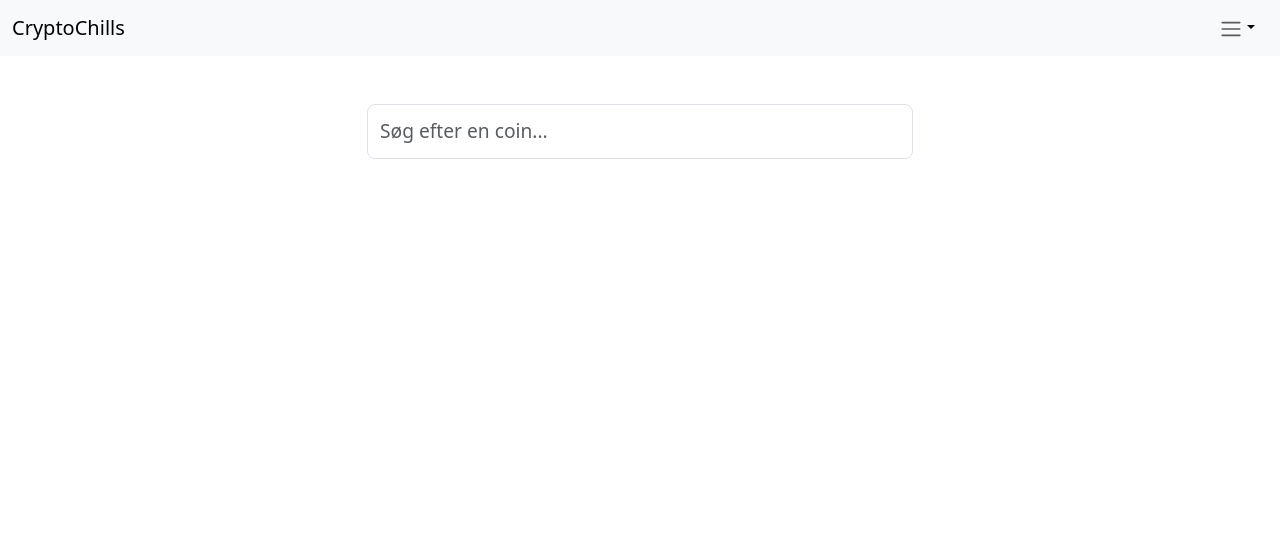
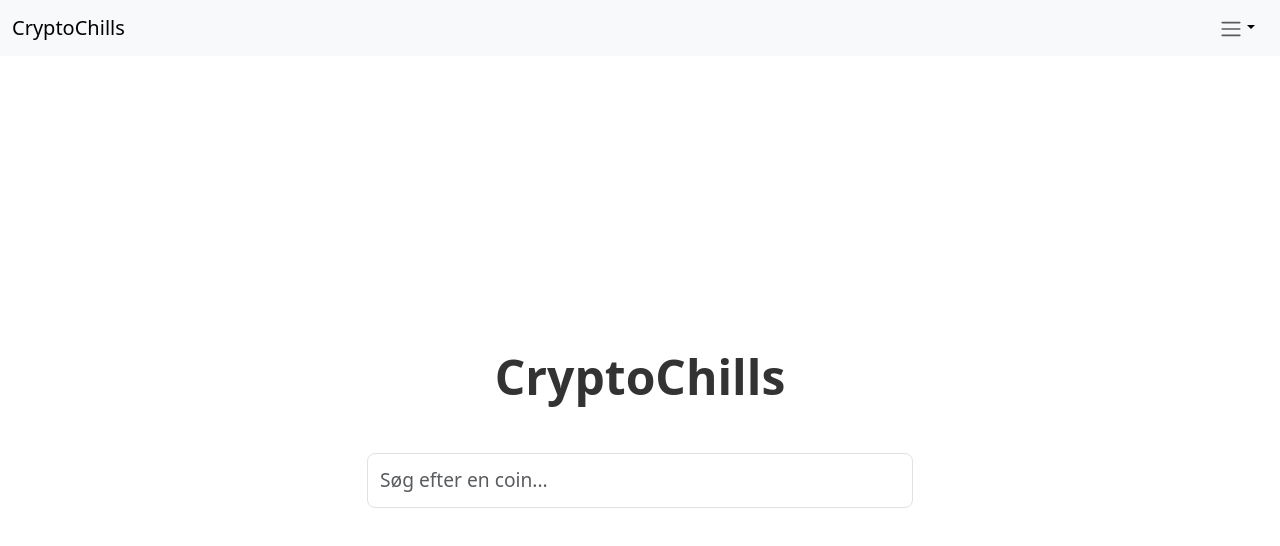
Before and after one commit to Chililove/Krypto-Tracker, an Angular app: page / in a window 1280 px wide. Shown: the top 546 px of the page. Built offline with nearby package versions, Linux system fonts and the light colour scheme; no server answers.

Commit message:
styling coins på home component

```diff
--- a/src/app/components/home/home.component.css
+++ b/src/app/components/home/home.component.css
@@ -6,3 +6,16 @@ input {
 .navbar-collapse {
     overflow: visible !important;
 }
+
+.fullscreen-wrapper {
+    height: calc(100vh - 56px); /* Trækker navbar-højde fra */
+    display: flex;
+    justify-content: center;
+    align-items: center;
+  }
+
+  h1 {
+    font-size: 3rem;
+    font-weight: bold;
+    color: #333;
+  }
--- a/src/app/components/home/home.component.html
+++ b/src/app/components/home/home.component.html
@@ -16,7 +16,9 @@
     </div>
   </nav>
 
-  <div class="container text-center mt-5">
+  <div class="fullscreen-wrapper d-flex justify-content-center align-items-center">
+    <div class="container text-center">
+      <h1 class="mb-5">CryptoChills</h1>
       <div class="row align-items-center justify-content-center">
         <!-- Venstre coin -->
         <div class="col-12 col-md-3 mb-3 mb-md-0" *ngIf="topCoins.length > 0">
@@ -46,3 +48,4 @@
         </div>
       </div>
     </div>
+  </div>
```
Lines whose indentation alone changed are shown as unchanged.
